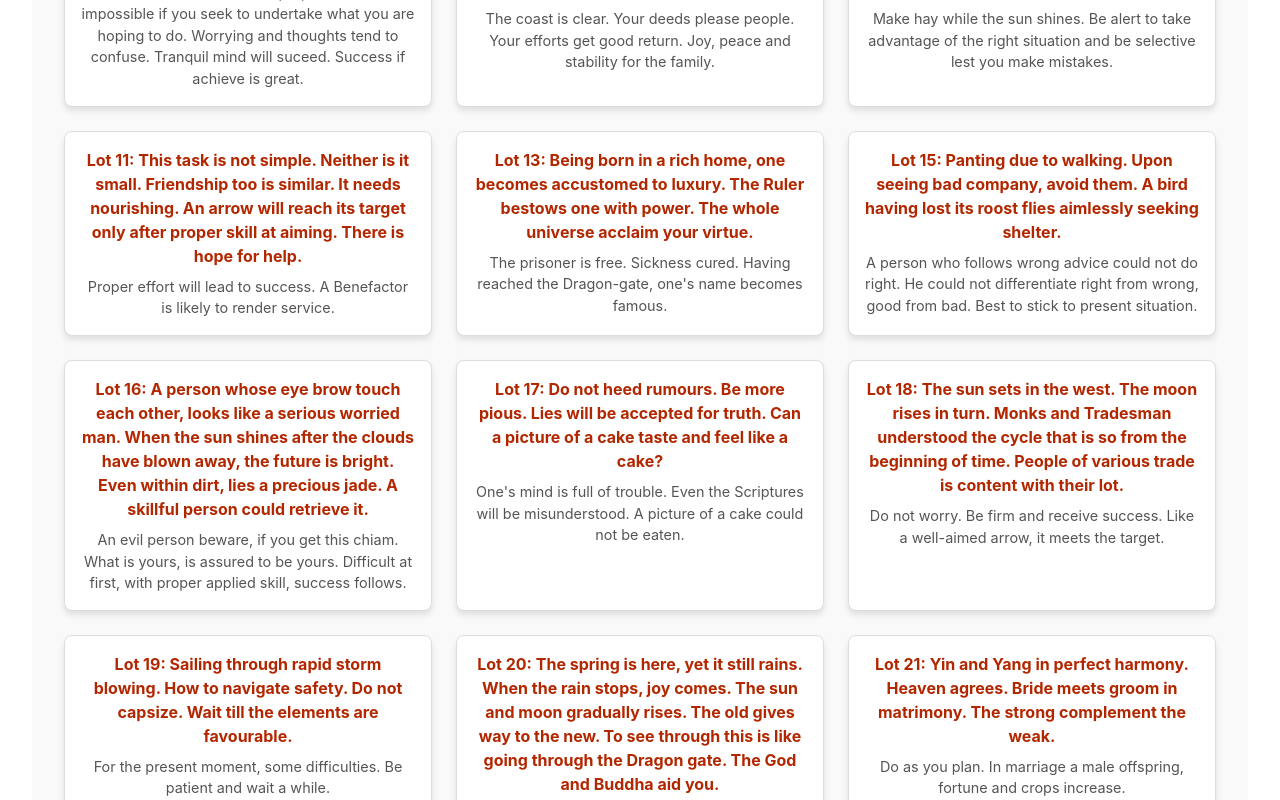
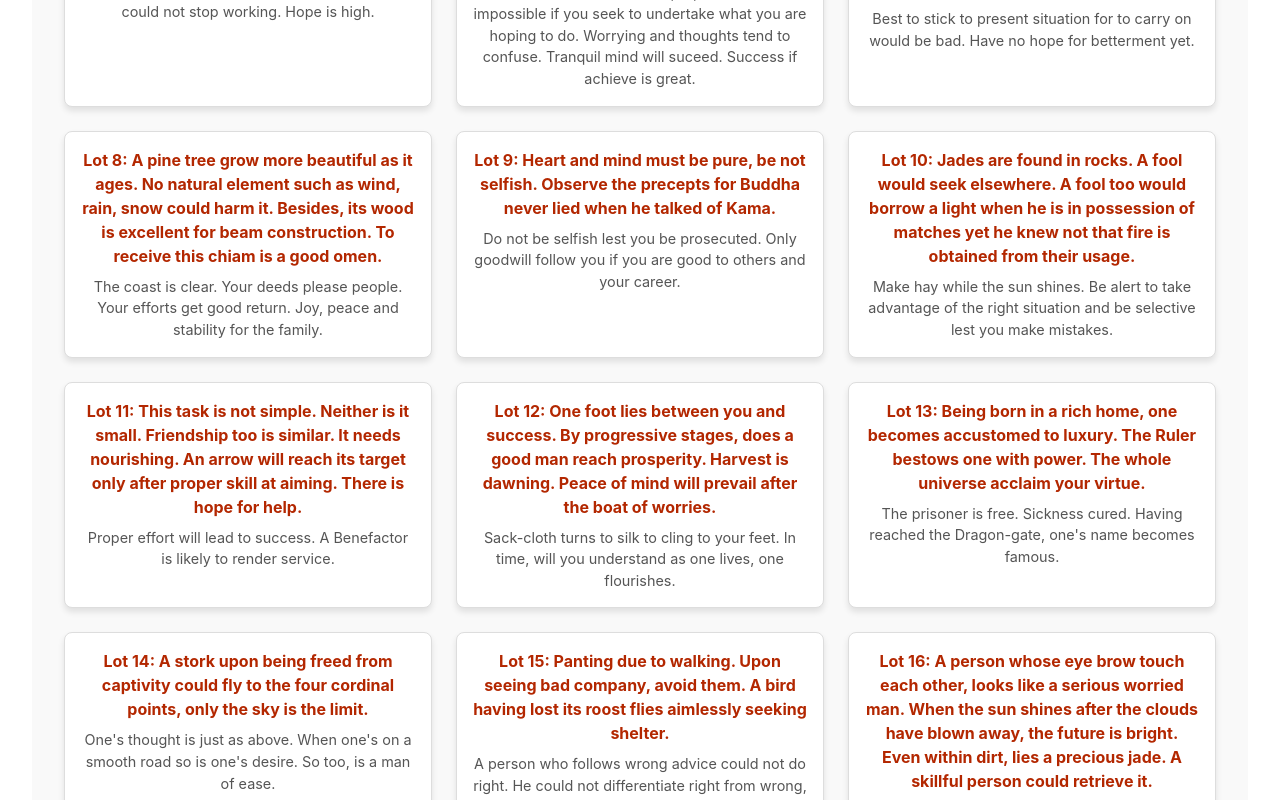
Before and after one commit to kwanimthonghoodcho/kwanimthonghoodcho, a React (Vite) app: page /lots in a window 1280 px wide. Shown: the part 660-1460 px from the top of the page. Built offline with nearby package versions, Linux system fonts and the light colour scheme; a web font is replaced by a local one.

Commit message:
add lots

```diff
--- a/src/pages/Lots.tsx
+++ b/src/pages/Lots.tsx
@@ -1,6 +1,11 @@
 import './Lots.css'; // Import the CSS file for styling
 
 const lotsData = [
+  {
+    number: 1,
+    title: "The starting. All elements are in harmony. Season is good. The very core of all things. The consent and facour of the rulers.",
+    description: "Do not be reckless. In due course all will be well. Thus is the advice of the Buddha."
+  },
   {
     number: 2,
     title: "A baby whale is dependent soon after birth. When it is in full growth, it becomes independent and roam the ocean.",
@@ -22,9 +27,19 @@ const lotsData = [
     description: "A matyr is indeed rare. One must first die before one can be called on. Be prepared for the impossible if you seek to undertake what you are hoping to do. Worrying and thoughts tend to confuse. Tranquil mind will suceed. Success if achieve is great.",
   },
   {
+    number: 7,
+    title: "A dangerous journey undertaken. The one is sodden and caked with mud yet one attempts to scale a slippery mountain. One is likely to creash and get hurt. No more journeys to travel as a result.",
+    description: "Best to stick to present situation for to carry on would be bad. Have no hope for betterment yet."
+  },
+  {
     number: 8,
     title: "A pine tree grow more beautiful as it ages. No natural element such as wind, rain, snow could harm it. Besides, its wood is excellent for beam construction. To receive this chiam is a good omen.",
     description: "The coast is clear. Your deeds please people. Your efforts get good return. Joy, peace and stability for the family.",
+  },
+  {
+    number: 9,
+    title: "Heart and mind must be pure, be not selfish. Observe the precepts for Buddha never lied when he talked of Kama.",
+    description: "Do not be selfish lest you be prosecuted. Only goodwill follow you if you are good to others and your career."
   },
   {
     number: 10,
@@ -37,9 +52,19 @@ const lotsData = [
     description: "Proper effort will lead to success. A Benefactor is likely to render service.",
   },
   {
+    number: 12,
+    title: "One foot lies between you and success. By progressive stages, does a good man reach prosperity. Harvest is dawning. Peace of mind will prevail after the boat of worries.",
+    description: "Sack-cloth turns to silk to cling to your feet. In time, will you understand as one lives, one flourishes."
+  },
+  {
     number: 13,
     title: "Being born in a rich home, one becomes accustomed to luxury. The Ruler bestows one with power. The whole universe acclaim your virtue.",
     description: "The prisoner is free. Sickness cured. Having reached the Dragon-gate, one's name becomes famous."
+  },
+  {
+    number: 14,
+    title: "A stork upon being freed from captivity could fly to the four cordinal points, only the sky is the limit.",
+    description: "One's thought is just as above. When one's on a smooth road so is one's desire. So too, is a man of ease."
   },
   {
     number: 15,
@@ -112,9 +137,19 @@ const lotsData = [
     description: "Do not fear at the present. After circumstance change, all will be well again."
   },
   {
+    number: 29,
+    title: "An unsheathed sword will be bright if its sheath is clean. A wise man can see its beauty and began to appreciate it. In time, those around will do likewise.",
+    description: "One is appreciated even from afar. A Benefactor comes along to teach. Future dealings lead to success."
+  },
+  {
     number: 30,
     title: "Do not seek trouble. Does a bird know that it is going to be shot when seeking wood, beware. Snakes might bite one to cause great agony.",
     description: "Shut up, grind your teeth, mind  your own business. If you have evil desire, you are likely to hurt yourself.",
+  },
+  {
+    number: 31,
+    title: "Find a quick place. Eat, drink and sleep. Rest your heart and mind. Do this to avoid trouble.",
+    description: "Let things be. All will be well as a result. Be patient you who consult the Buddha as time. Success follows."
   },
   {
     number: 32,
@@ -132,6 +167,11 @@ const lotsData = [
     description: "No trouble within oneself. Let one mind be pure and clear as the crystal water of the lake. Understanding will follow.",
   },
   {
+    number: 35,
+    title: "One thinks it is not proper to don ancient costume. Yet, it is appropriate ahead lies thorns and dirt. Sweep them off when 3 persons agree that it is so. Accept their verdict.",
+    description: "Do not worry. Godd times are near. To benefit in future advance."
+  },
+  {
     number: 36,
     title: "Do not be perturbed by what is seen. One will achieve what one sought. Liken unto an escaped monkey, one can chart one's destiny.",
     description: "There is really no trouble. Rest your mind. Wait for a good chance, then you are free to advance further."
@@ -140,6 +180,11 @@ const lotsData = [
     number: 37,
     title: "One believes one is healthy, yet one's health is like a candle flame in the big breeze. To keep the candle burning, find a calm quiet place.",
     description: "Seek solitude in a calm quiet place to get away from the storm. If one is reckless, evil results. Best to stay as you are.",
+  },
+  {
+    number: 38,
+    title: "The moon is at the horizon but dark clouds over-shadow it. Wait for it to clear, then only success.",
+    description: "Family in trouble. People have no peace. People might even use the Buddha's advice to cheat you."
   },
   {
     number: 39,
@@ -162,9 +207,19 @@ const lotsData = [
     description: "The sky Diety gives you advice, from the beginning till the end. Forget not let your heart be firm at all times and do worship."
   },
   {
+    number: 43,
+    title: "Myriads of beings populate Heaven and earth. One should be content for as long as one pleases. This world is filled with wonders. What one does, is agreeable as one follows the wise.",
+    description: "Give a good start to what one hopes to achieve. Luck and lasting beauty is upon you."
+  },
+  {
     number: 44,
     title: "Two people having a fight, a draw ensures. But before any of them slips no progress for the other. One must be careful not to make mistake and concentrate.",
     description: "To perform any task involves risk. To overcome the next person, or to lose, one must possess some skill over him, or hiim over you.",
+  },
+  {
+    number: 45,
+    title: "Be flexible in your ways. A good person will reap good rewards. To the lucky soul who gets this 'chiam', is like a very thirsty person getting water to drink.",
+    description: "Providence is compassionate. Common beings have not. The Gods and Buddha will aid you. Do not be foolish and forget them."
   },
   {
     number: 47,
@@ -175,6 +230,11 @@ const lotsData = [
     number: 48,
     title: "A fledgeling soon grows to be a mighty bird. It then flies to heights, other birds could not attain.",
     description: "One is lucky to get this prediction. Every good thing comes naturally.",
+  },
+  {
+    number: 49,
+    title: "The sky is cold, the ground shivered while water freezes. Do not be greedy lest people took you for a miser. Do according to your real worth. By and by, all will be well.",
+    description: "Ice melts and freeze again. Hoping to achieve something, it is futile."
   },
   {
     number: 50,
@@ -202,9 +262,19 @@ const lotsData = [
     description: "Bamboo pipe conveying water towards one. The deeds of the superior man pleases you.",
   },
   {
+    number: 56,
+    title: "The water bubbling at the rapids is caused by outcrop of rocks. A gentle breeze blowing out of a moonlit scene. A Benefactor at hand to help one seek the road. One will find it to pick flowers and herbs.",
+    description: "One seek to achieve something. It will need trouble and effort. Best to seek to present situation. You will be peaceful.",
+  },
+  {
     number: 57,
     title: "News is like the wind. Food and apparel are beautiful. Do not brood about the past. Your thoughts are in agreement with me.",
     description: "For what you are praying, all is well. Do cultivate constant effort. Keep to the right way. One is liken to a child meeting mother.",
+  },
+  {
+    number: 58,
+    title: "Listen and remember. Do not seek other means of livelihood the money seems important. Stick to past situation. If you do not heed this, be prepared for bad times.",
+    description: "Best to stop what one is doing and revert back. Do not involve in new ventures. In time, all is well."
   },
   {
     number: 59,
@@ -212,9 +282,19 @@ const lotsData = [
     description: "One is drunk, yet drinks again. Revert to the past when the time comes worries and calamity will cease."
   },
   {
+    number: 60,
+    title: "Trying to put out fire by means of wood. The fire burns even bigger. Do not worry about fortune, lest worse will come.",
+    description: "One's thoughts dwell on 1,000 other things. One day one realise that it is futile. Be quiet and calm and all will be well."
+  },
+  {
     number: 61,
     title: "The rising of the moon is like poems. It declines like the end some scenario of a concert. When one meets friends, it is unavoidable. Plenty of hand-shakes.",
     description: "A pretty maid singing, one feels glad. Yet one's life seems to be lucky."
+  },
+  {
+    number: 62,
+    title: "The Buddha blesses one, day and night. All eveil is removed. Luck is on your side, whilst a Benefactor comes to help you.",
+    description: "Your life is level and peaceful. Your name reaches the four quarters of the world. The time is ripe for new ventures."
   },
   {
     number: 63,
@@ -232,6 +312,11 @@ const lotsData = [
     description: "Be content and stop if you should. Loosen yourself if you need to loosen. One is hurting one's self."
   },
   {
+    number: 66,
+    title: "The road is narrow while the horse is lame. A pedestrain weary like a vanquished soldier who has lost its comrades. The mast snapped and the ship wrecked. The sun darken, flowers die, snow falls.",
+    description: "Best to do as you are doing now. Be quiet and you experience peace. Do not hope for good results. Best to forget your problem."
+  },
+  {
     number: 67,
     title: "A single strand of gold thread gladen one's heart. one is at one with the universe. Be a fair man so that one's status will heighten and one's achievement will be accepted and understood.",
     description: "One is at peace, be fair. One should prosper. Do not be greedy and seek your contentment to enjoy earth's peace.",
@@ -245,6 +330,11 @@ const lotsData = [
     number: 69,
     title: "The peony plant is bare now, yet, from a single bud will spring forth new shoots and new blooms of unmatched beauty next season.",
     description: "One's aim will be accomplished although it seems futile at first. One shoots an arrow to reach the void, but one could not succeed. Finally, one does reach it.",
+  },
+  {
+    number: 71,
+    title: "An ancient Dragon leaves earth for the sky. A loose girl married to two males. Two arrows shot from one bow. Perhaps by the time of Dragon and Horse, will there be peace.",
+    description: "One has lots of worry. Providence knows all. Best to let things be for the time being and be cautious."
   },
   {
     number: 72,
@@ -262,6 +352,16 @@ const lotsData = [
     description: "To achieve anything needs great effort and concentration. But even to achieve former status is hard. Best to bow one's head and hope for betterment.",
   },
   {
+    number: 75,
+    title: "One carries a ferocious tiger and climbs a steep mountain. One is very worried about one's safety. Tired and drained of courage, one reaches a safe place. Abandon the litter and retreat at the first opportunity.",
+    description: "One enquires about one's fate. Danger lurks to the front. No success except bad times."
+  },
+  {
+    number: 76,
+    title: "Fishes and Dragons in a pond. They bide for time to reach the Dragon-gate. Some already have horns. In due course, they will leap the Dragon-gate.",
+    description: "One should have luck in future. Be cautious for the present and be not reckless. Wait."
+  },
+  {
     number: 77,
     title: "One dreams of wealth and status. Pop goes the dream like smoke. The endless sea and space do not accept one as rich. Wait till a Benefactor comes to help you.",
     description: "Do not hope for non-existent object and objectives. Work for success in a more concrete and genuine way.",
@@ -277,6 +377,16 @@ const lotsData = [
     description: "One thinks one could achieve something. Do not be troubled Kwan Yin tells  you doubt not. Heed the advice.",
   },
   {
+    number: 80,
+    title: "One's thought have reached the sage on the mountain. Come one day, an Edict comes to raise one's status. The planets yen the whole galaxy shine for you while people praise you.",
+    description: "One is disciplined. Advance on your new ventures. There are many Benefactors around to aid."
+  },
+  {
+    number: 81,
+    title: "Trees are barren of leaves in Autumn. Return journey always seems faster. Thanks to Heaven's grace. A ship sails faster with the wind blowing in the right direction.",
+    description: "Heaven will give their blessing to what you seek. Proceed with what you are hoping to do."
+  },
+  {
     number: 82,
     title: "A huge bonfire with flames leaping up to the skies. Yet in the midst lies a lotus plant complete with flowers, roots, leaves, stems. It is not touched by the flammes.",
     description: "Though one meets danger, yet no harm. A Benefactor will aid one in what one hopes to achieve."
@@ -285,6 +395,11 @@ const lotsData = [
     number: 83,
     title: "On the 1st day of the month, the moon is merely a thin strip. On the 15th day, it becomes round and bright.",
     description: "Wait till the time comes. Be patient."
+  },
+  {
+    number: 84,
+    title: "One seeks power by usuption and deceits. One has no qualification for the post. Good turns to bad. Like a drunk one could not differentiate various forms of trees.",
+    description: "Like a fish out of water. Good is not actually good. Forget what you hope to do."
   },
   {
     number: 85,
@@ -332,6 +447,11 @@ const lotsData = [
     description: "Evil man is found everywhere. A wise man would not interfere with them. Silence is golden. Wait till the time is due."
   },
   {
+    number: 94,
+    title: "A good lord must not listen to bad advice from the wicked last he gets into trouble by making one single mistake. Only a person who appreciates music can listen to the melody of the lute.",
+    description: "One's thoughts must be agreeable with each other. Do not cause trouble. Wait till a Benefactor comes along."
+  },
+  {
     number: 95,
     title: "You have high hopes and find pleasure in wordly ways. You are destined to meet a Golden-Rooster to point for you the way where gold, etc. are found.",
     description: "You having meditated deeply in time all will be well. The Golden Rooster will help you."
@@ -345,6 +465,11 @@ const lotsData = [
     number: 97,
     title: "A candle being lit in the breeze. A flowering tree with flowers raining from it. Children gather it to play. This is not reality.",
     description: "One is fated to be rich or poor. Poor and hardship do not contemplate on them."
+  },
+  {
+    number: 98,
+    title: "You try to attempt something yet you fret and you fear you create trouble for yourself. You are a trapped bird. You will not succeed as ou are not decisive. Best to stay where you are.",
+    description: "Wait till a Benefactor comes to assist you. In asking for things, be patient."
   },
   {
     number: 99,
```
